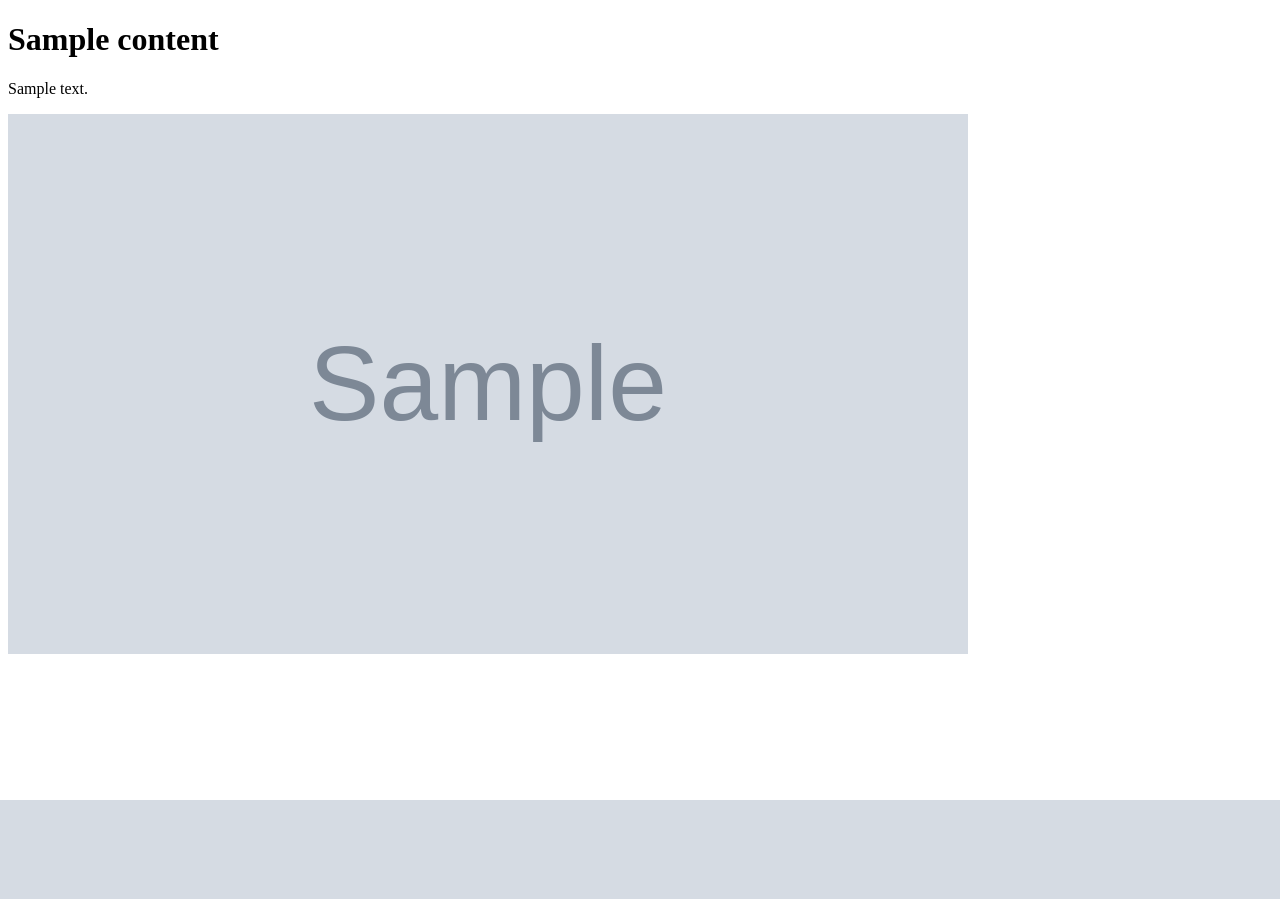
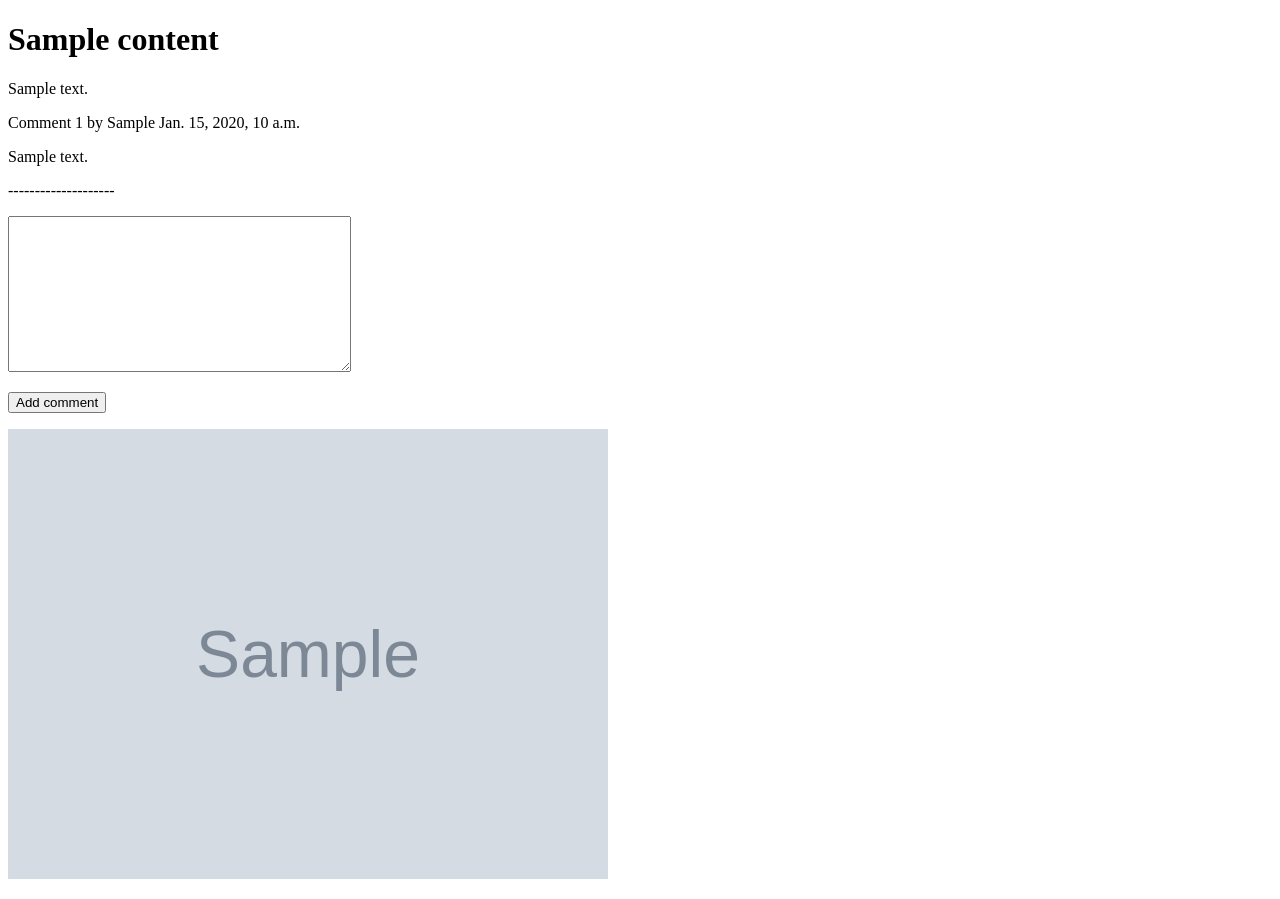
Before and after one commit to incognikita/artbook, a Django app: a page that uses homepage/templates/homepage/base.html in a window 1280 px wide. Before the commit the page ends 800 px from the top, so only its background shows below. Run offline with Django 4.2, Linux system fonts and the light colour scheme; tables that the repository leaves empty hold one stand-in row (values such as "Sample post"); grey boxes marked "Sample" are stand-in pictures.

Commit message:
Add pagination

```diff
--- a/content/forms.py
+++ b/content/forms.py
@@ -1,10 +1,11 @@
 from django import forms
 from taggit.forms import TagField
-from .models import Content, UploadFile
+from .models import Content, UploadFile, Comment
 
 
 class CreatePostForm(forms.ModelForm):
     """Форма создания поста"""
+
     class Meta:
         model = Content
         fields = ['title', 'description', 'preview', 'status']
@@ -41,3 +42,9 @@ class UploadFileForm(forms.ModelForm):
 
 class SearchForm(forms.Form):
     query = forms.CharField()
+
+
+class CommentForm(forms.ModelForm):
+    class Meta:
+        model = Comment
+        fields = ['body']
--- a/content/models.py
+++ b/content/models.py
@@ -73,3 +73,21 @@ class UploadFile(models.Model):
 
     def __str__(self):
         return f'{self.content}'
+
+
+class Comment(models.Model):
+    content = models.ForeignKey(Content, on_delete=models.CASCADE)
+    user = models.ForeignKey(User, on_delete=models.CASCADE)
+    body = models.TextField()
+    created = models.DateTimeField(auto_now_add=True)
+    updated = models.DateTimeField(auto_now=True)
+    active = models.BooleanField(default=True)
+
+    class Meta:
+        ordering = ['created']
+        indexes = [
+            models.Index(fields=['created']),
+        ]
+
+    def __str__(self):
+        return f'Comment by {self.user} on {self.content}'
--- /dev/null
+++ b/content/static/content/css/show_post.css
@@ -0,0 +1,6 @@
+.post__img {
+    height: auto;
+    width: 100%;
+    max-width: 600px;
+    margin: 0px;
+}
--- /dev/null
+++ b/content/templates/content/comment.html
@@ -0,0 +1,15 @@
+{% extends 'homepage/base.html' %}
+
+{% block mainmenu %}
+
+{% endblock %}
+
+{% block content %}
+<form action="{% url 'content:post_comment' post.id %}" method="post">
+    {% csrf_token %}
+    {% for f in form %}
+        <p>{{ f }}</p>
+        <button type="submit">Add comment</button>
+    {% endfor %}
+</form>
+{% endblock %}
--- a/content/templates/content/show_post.html
+++ b/content/templates/content/show_post.html
@@ -1,19 +1,51 @@
 {% extends 'homepage/base.html' %}
+
+{% load static %}
 
 {% block title %}
     Show post
 {% endblock  %}
+
+{% block css_addition %}
+    <link rel="stylesheet" href="{% static 'content/css/show_post.css' %}">
+{% endblock css_addition %}
 
 {% block mainmenu %}
 
 {% endblock %}
 
 {% block content %}
+<!---Отображение элементов для пагинации--->
+{% if page.has_previous %}
+    <a href="{{ previous_page.get_absolute_url }}"><<<</a>
+{% endif %}
+{% if page.has_next %}
+    <a href="{{ next_page.get_absolute_url }}">>>></a>
+{% endif %}
+
+<!---Заголовок поста--->
 <h1>{{ post.title|capfirst }}</h1>
+
+<!---Содержание поста--->
 <p>{{ post.description|capfirst }}</p>
 
-{% for i in images %}
-    <p><img src="{{ i.file.url }}" alt="connecting" height="540" width="960"></p>
+<!---Отображение комментариев к посту--->
+{% for comment in comments %}
+    <p>
+        Comment {{ forloop.counter }} by {{ comment.user|title }}
+        {{ comment.created }}
+    </p>
+    <p>{{ comment.body }}</p>
+    <p>--------------------</p>
+{% empty %}
+    <p>There are no comments.</p>
 {% endfor %}
+{% include 'content/comment.html' %}
 
+<!---Отображение всех фото/видео файлов, принадлежащих посту--->
+<div class="posts">
+    {% for i in images %}
+        <p><img class="post__img" src="{{ i.file.url }}" alt="connecting"></p>
+    {% endfor %}
+</div>
 {% endblock %}
--- a/content/urls.py
+++ b/content/urls.py
@@ -5,4 +5,5 @@ from .views import *
 urlpatterns = [
     path('create-post/', create_post, name='create_post'),
     path('show-post/<slug:slug>/<int:author>/<int:pk>', show_post, name='show_post'),
+    path('<int:post_id>/comment', post_comment, name='post_comment')
 ]
--- a/content/views.py
+++ b/content/views.py
@@ -1,6 +1,8 @@
 from django.shortcuts import render, redirect, get_object_or_404
-from .models import UploadFile, Content
-from .forms import CreatePostForm, UploadFileForm, SearchForm
+from .models import UploadFile, Content, Comment
+from .forms import CreatePostForm, UploadFileForm, CommentForm
+from django.views.decorators.http import require_POST
+from django.core.paginator import Paginator, EmptyPage
 
 
 def create_post(request):
@@ -28,12 +30,14 @@ def create_post(request):
                 file_instance = UploadFile(file=f,
                                            content=content_instance)
                 file_instance.save()  # Изображения сохряняются в БД
-            return redirect('content:create_post')
+            return redirect('homepage')
     else:
         form = CreatePostForm()
         form_file_upload = UploadFileForm()
-    return render(request, 'content/create_post.html', {'form': form,
-                                                        'form_file_upload': form_file_upload})
+    return render(request,
+                  'content/create_post.html',
+                  {'form': form,
+                   'form_file_upload': form_file_upload})
 
 
 def show_post(request, slug, author, pk):
@@ -44,5 +48,56 @@ def show_post(request, slug, author, pk):
                              author=author,
                              pk=pk)
     images = UploadFile.objects.filter(content=pk)
-    return render(request, 'content/show_post.html', {'post': post,
-                                                      'images': images})
+
+    # Список активных комментариев к посту
+    comments = Comment.objects.filter(content=pk, active=True)
+    comment_form = CommentForm()
+
+    # Пагинация
+    post_list = Content.published.all()
+    paginator = Paginator(post_list, 1)
+
+    page = paginator.page(list(post_list).index(post) + 1)  # Индекс текущего поста в списке всех постов
+
+    try:
+        previous_page = post_list[page.previous_page_number() - 1]  # Предыдущая страница относительно текущего поста
+    except EmptyPage:
+        previous_page = post_list.first()
+
+    try:
+        next_page = post_list[page.next_page_number() - 1]  # Следующая страница относительно текущего поста
+    except EmptyPage:
+        next_page = post_list.last()
+
+    return render(request,
+                  'content/show_post.html',
+                  {'post': post,
+                   'images': images,
+                   'form': comment_form,
+                   'comments': comments,
+                   'previous_page': previous_page,
+                   'next_page': next_page, 'page': page})
+
+
+@require_POST
+def post_comment(request, post_id):
+    """Создание комментариев"""
+    post = get_object_or_404(Content,
+                             id=post_id,
+                             status=Content.Status.PUBLISHED)
+    update_page = Content.published.get(
+        title=post.title).get_absolute_url()  # Не уверен что это правильный способ получения url
+    # но других вариантов не нашел и не придумал
+
+    form = CommentForm(data=request.POST)
+    if form.is_valid():
+        comment = form.save(commit=False)
+        comment.content = post
+        comment.user = request.user
+        comment.save()
+
+    #  После сохранения комментария в бд,
+    #  что бы сразу отобразить егоб
+    #  происходит редирект на тот же пост
+
+    return redirect(update_page)
--- a/homepage/templates/homepage/base.html
+++ b/homepage/templates/homepage/base.html
@@ -7,6 +7,7 @@
 
         {% endblock %}
     </title>
+    {% block css_addition %} {% endblock css_addition %}
 </head>
 
 <body>
--- a/homepage/views.py
+++ b/homepage/views.py
@@ -1,4 +1,5 @@
 from django.shortcuts import render, redirect
+from django.core.paginator import Paginator
 from django.contrib.postgres.search import TrigramSimilarity
 from content.models import Content
 from content.forms import SearchForm
@@ -7,11 +8,11 @@ from content.forms import SearchForm
 def homepage(request):
     """Домашняя страница сайта"""
 
+    # Поиск контента на главной странице сайте
     form = SearchForm()
     query = None
     results = []
 
-    # Поиск контента на главной странице сайте
     if 'query' in request.GET:
         form = SearchForm(request.GET)
         if form.is_valid():
```
Also changed, not shown: content/admin.py (+11 -1 lines), homepage/static/homepage/css/homepage.css (added, +13 -0 lines), homepage/templates/homepage/homepage.html (+14 -5 lines), account/migrations/0002_alter_profile_gender.py (added), content/migrations/0002_alter_content_publish_post_comment.py (added).
